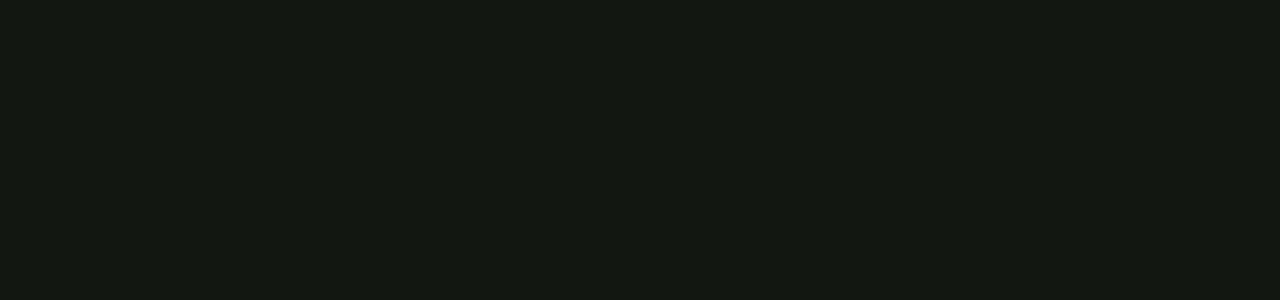
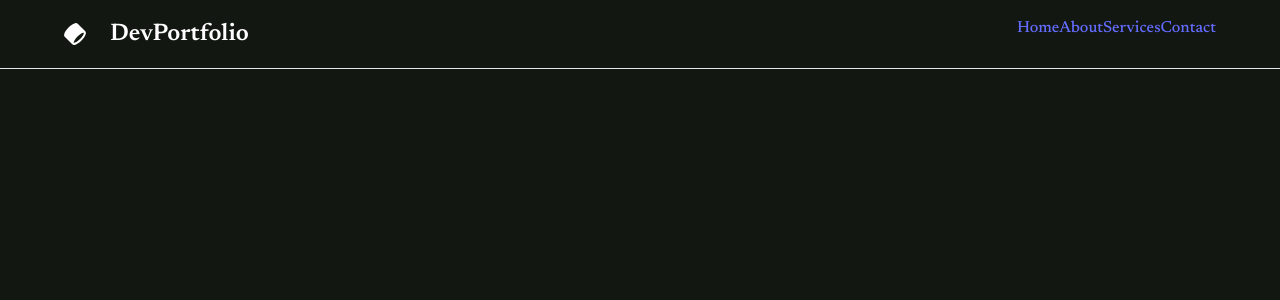
Before and after one commit to Complinator/Portfolio, a React (Vite) app: page / in a window 1280 px wide. Before the commit this address had no page. Shown: the top 300 px of the page. Built offline with nearby package versions, Linux system fonts and the light colour scheme.

Commit message:
First Navbar Push
Most basic navbar structure, still missing out things

```diff
--- a/src/components/layout/Navbar.css
+++ b/src/components/layout/Navbar.css
@@ -0,0 +1,20 @@
+.navbar {
+    border-bottom: 1.5px solid #E5E8EB;
+    vertical-align: middle;
+    display: flex;
+    justify-content: space-between;
+    flex-direction: row;
+    padding: 1rem 4rem;
+}
+
+.navbar-logo {
+    display: flex;
+    align-items: center;
+    flex-direction: row;
+    gap: 1.5rem;
+}
+
+.navbar-title {
+    font-size: 1.5rem;
+    font-weight: 600;
+}
--- a/src/components/layout/Navbar.jsx
+++ b/src/components/layout/Navbar.jsx
@@ -3,6 +3,18 @@
 function Navbar() {
     return(
         <div className="navbar">
+            <div className="navbar-logo">
+                <img src="/src/assets/Logos/Content/Portfolio.svg" alt="Logo" height="22px" />
+                <div className="navbar-title">
+                    <span>DevPortfolio</span>
+                </div>
+            </div>
+            <div className="navbar-links">
+                <a href="#home">Home</a>
+                <a href="#about">About</a>
+                <a href="#services">Services</a>
+                <a href="#contact">Contact</a>
+            </div>
         </div>
     );
 }
```
